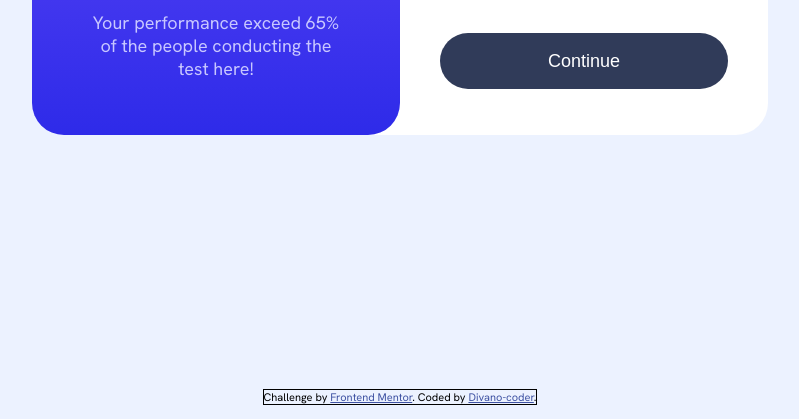
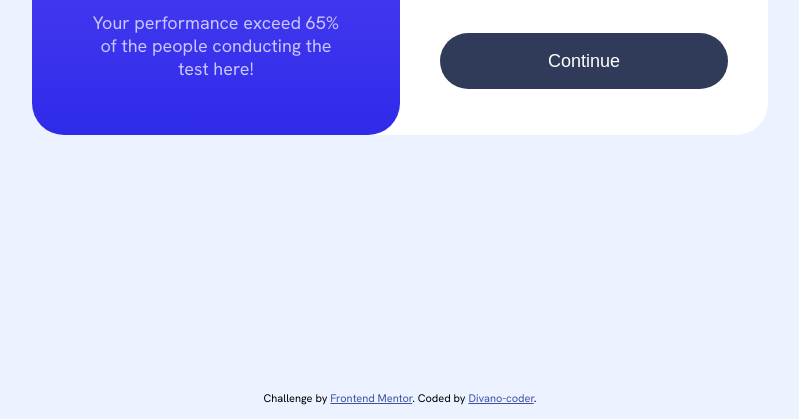
Before and after one commit to Divano-coder/results-summary-component, a plain HTML site: page index.html in a window 1280 px wide. Shown: the part 661-1080 px from the top of the page, without its empty margins (320-1119 px from the left). Drawn offline with Linux system fonts and the light colour scheme.

Commit message:
completed work

```diff
--- a/style.css
+++ b/style.css
@@ -362,8 +362,8 @@ img {
   /* ATTRIBUTION - DESKTOP */
 
   .attribution {
-    border: thin solid black;
     margin-left: auto;
     margin-right: auto;
+    font-size: 18px;
   }
 }
```
Also changed, not shown: assets/images/desktop.png (added), assets/images/mobile.png (added), 3 other files.
